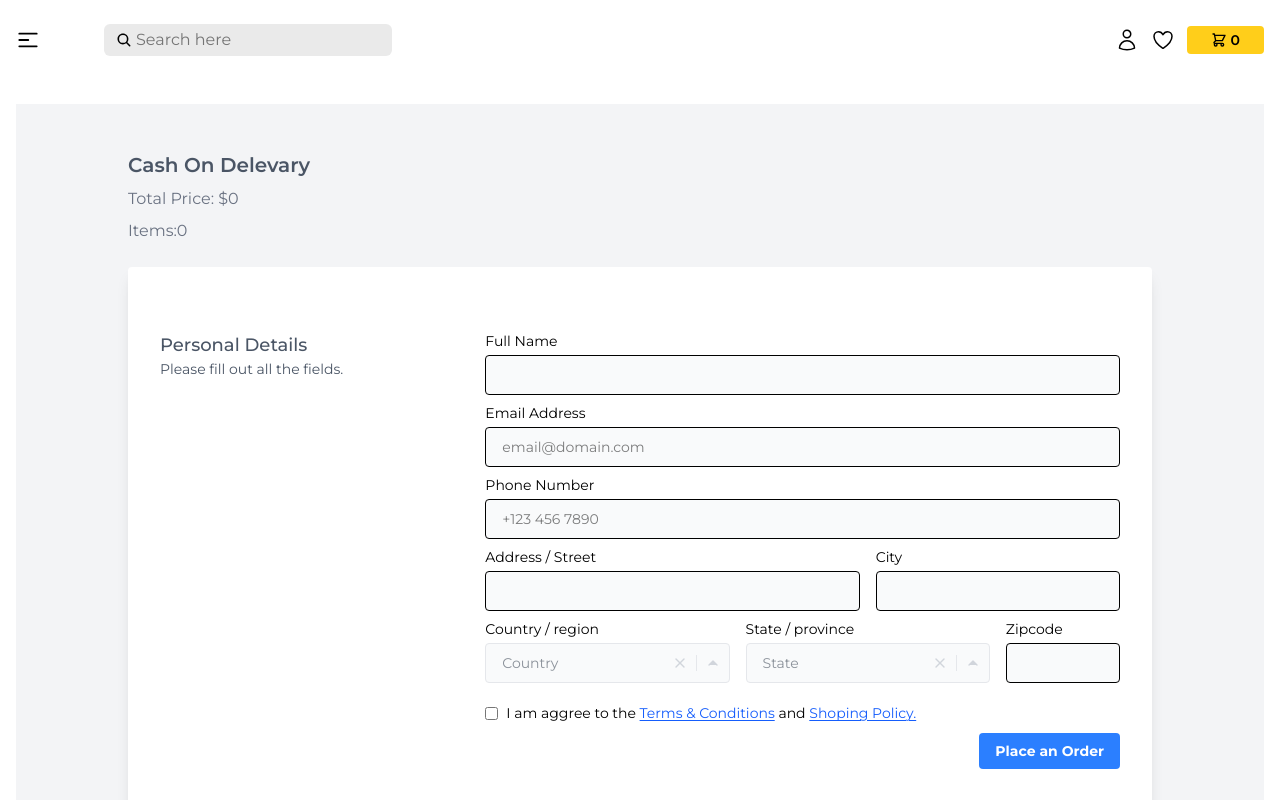
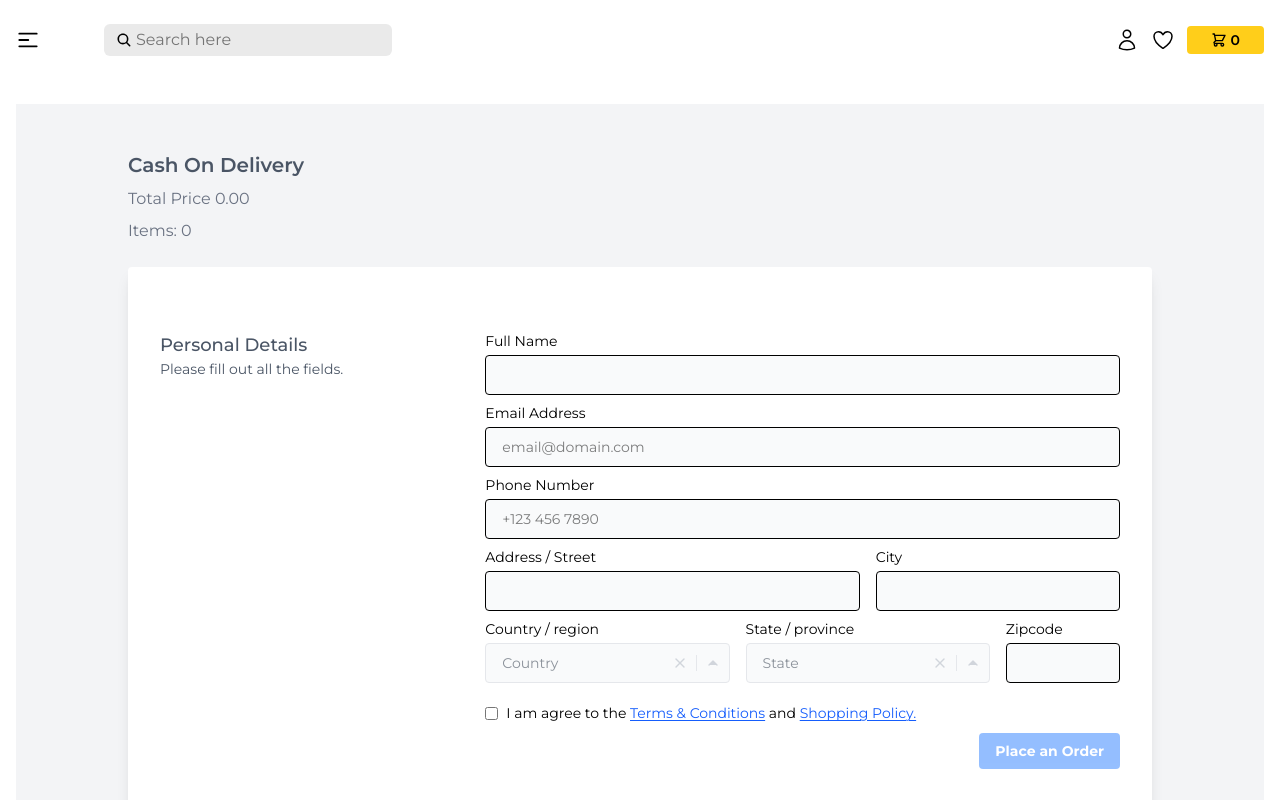
Before and after one commit to TrinadhM-dev/Online_Book_Store, a React (Vite) app in the folder client/: page /checkout in a window 1280 px wide. Shown: the top 800 px of the page. Built offline with nearby package versions, Linux system fonts and the light colour scheme.

Commit message:
some minor modifications

```diff
--- a/client/src/books/CheckOutPage.jsx
+++ b/client/src/books/CheckOutPage.jsx
@@ -1,22 +1,64 @@
-import React from 'react'
+import React, { useState } from 'react'
 import { Link } from 'react-router-dom'
+import { useSelector } from 'react-redux'
+import { useForm } from "react-hook-form"
 
 const CheckOutPage = () => {
+    const currentUser = true; // TODO : get user from auth context
+
+    const cartItems = useSelector(state => state.cart.cartItems);
+    const totalPrice = cartItems.reduce((acc, item) => acc + item.newPrice, 0).toFixed(2);
+    const [isChecked, setIsChecked] = useState(false);
+
+    /** Form Submission Bug Fix.... */
+    const { register, handleSubmit, watch, formState: { errors }, setValue } = useForm({
+        defaultValues: {
+            name: '',
+            phone: '',
+            address: '',
+            city: '',
+            country: '',
+            state: '',
+            zipcode: '',
+            checkbox: false
+        }
+    });
+    const handleCheckboxChange = (e) => {
+        setIsChecked(e.target.checked);
+        setValue("checkbox", e.target.checked);
+    };
+    const onSubmit = (data) => {
+        console.log("Form Submitted:", data);
+        const newOrder = {
+            //optional chaining is a mandtory while your targeting for objects..
+            name: data?.name,
+            email: currentUser?.email,
+            address:{
+                city:data?.city,
+                country:data?.country,
+                state:data?.state,
+                zipcode: data?.zipcode
+            },
+            phone : data?.phone,
+            productIds: cartItems.map(item => item?._id),
+            totalPrice :totalPrice
+        }
+        console.log(newOrder);
+
+    };
+
     return (
-<>
+        <section>
             <div className="min-h-screen p-6 bg-gray-100 flex items-center justify-center">
                 <div className="container max-w-screen-lg mx-auto">
                     <div>
                         <div>
-            <h2 className="font-semibold text-xl text-gray-600 mb-2">Cash On Delevary</h2>
-            <p className="text-gray-500 mb-2">Total Price: $0</p>
-            <p className="text-gray-500 mb-6">Items:0</p>
+                            <h2 className="font-semibold text-xl text-gray-600 mb-2">Cash On Delivery</h2>
+                            <p className="text-gray-500 mb-2">Total Price {totalPrice}</p>
+                            <p className="text-gray-500 mb-6">Items: {cartItems.length > 0 ? cartItems.length : 0}</p>
                         </div>
-
                         <div className="bg-white rounded shadow-lg p-4 px-4 md:p-8 mb-6">
-                    <form
-                    // onSubmit={handleSubmit(onSubmit)}
-
+                            <form onSubmit={handleSubmit(onSubmit)}
                                 className="grid gap-4 gap-y-2 text-sm grid-cols-1 lg:grid-cols-3 my-8">
                                 <div className="text-gray-600">
                                     <p className="font-medium text-lg">Personal Details</p>
@@ -27,38 +69,34 @@ const CheckOutPage = () => {
                                     <div className="grid gap-4 gap-y-2 text-sm grid-cols-1 md:grid-cols-5">
                                         <div className="md:col-span-5">
                                             <label htmlFor="full_name">Full Name</label>
-                                    <input
-
-                                        type="text" name="name" id="name" className="h-10 border mt-1 rounded px-4 w-full bg-gray-50"  />
+                                            <input className="h-10 border mt-1 rounded px-4 w-full bg-gray-50" {...register("name", { required: true })} type="text" id="name" />
                                         </div>
 
                                         <div className="md:col-span-5">
-                                    <label html="email">Email Address</label>
+                                            <label htmlFor="email">Email Address</label>
                                             <input
-
-                                        type="text" name="email" id="email" className="h-10 border mt-1 rounded px-4 w-full bg-gray-50"
+                                                type="email" name="email" id="email" className="h-10 border mt-1 rounded px-4 w-full bg-gray-50"
                                                 disabled
-                                        // defaultValue={currentUser?.email}
+                                                defaultValue={currentUser?.email || ""}
                                                 placeholder="email@domain.com" />
                                         </div>
                                         <div className="md:col-span-5">
                                             <label html="phone">Phone Number</label>
                                             <input
-
-                                        type="number" name="phone" id="phone" className="h-10 border mt-1 rounded px-4 w-full bg-gray-50" placeholder="+123 456 7890" />
+                                                {...register("phone", { required: true })} type="number" id="phone" className="h-10 border mt-1 rounded px-4 w-full bg-gray-50" placeholder="+123 456 7890" />
                                         </div>
 
                                         <div className="md:col-span-3">
                                             <label htmlFor="address">Address / Street</label>
                                             <input
-
-                                        type="text" name="address" id="address" className="h-10 border mt-1 rounded px-4 w-full bg-gray-50" placeholder="" />
+                                                {...register("address", { required: true })}
+                                                type="text" id="address" className="h-10 border mt-1 rounded px-4 w-full bg-gray-50" />
                                         </div>
 
                                         <div className="md:col-span-2">
                                             <label htmlFor="city">City</label>
                                             <input
-
+                                                {...register("city", { required: true })}
                                                 type="text" name="city" id="city" className="h-10 border mt-1 rounded px-4 w-full bg-gray-50" placeholder="" />
                                         </div>
 
@@ -66,8 +104,8 @@ const CheckOutPage = () => {
                                             <label htmlFor="country">Country / region</label>
                                             <div className="h-10 bg-gray-50 flex border border-gray-200 rounded items-center mt-1">
                                                 <input
-
-                                            name="country" id="country" placeholder="Country" className="px-4 appearance-none outline-none text-gray-800 w-full bg-transparent"  />
+                                                    {...register("country", { required: true })}
+                                                    name="country" id="country" placeholder="Country" className="px-4 appearance-none outline-none text-gray-800 w-full bg-transparent" />
                                                 <button tabIndex="-1" className="cursor-pointer outline-none focus:outline-none transition-all text-gray-300 hover:text-red-600">
                                                     <svg className="w-4 h-4 mx-2 fill-current" xmlns="http://www.w3.org/2000/svg" viewBox="0 0 24 24" stroke="currentColor" strokeWidth="2" strokeLinecap="round" strokeLinejoin="round">
                                                         <line x1="18" y1="6" x2="6" y2="18"></line>
@@ -84,9 +122,9 @@ const CheckOutPage = () => {
                                             <label htmlFor="state">State / province</label>
                                             <div className="h-10 bg-gray-50 flex border border-gray-200 rounded items-center mt-1">
                                                 <input
-
-                                        name="state" id="state" placeholder="State" className="px-4 appearance-none outline-none text-gray-800 w-full bg-transparent"  />
-                                        <button  className="cursor-pointer outline-none focus:outline-none transition-all text-gray-300 hover:text-red-600">
+                                                    {...register("state", { required: true })}
+                                                    name="state" id="state" placeholder="State" className="px-4 appearance-none outline-none text-gray-800 w-full bg-transparent" />
+                                                <button className="cursor-pointer outline-none focus:outline-none transition-all text-gray-300 hover:text-red-600">
                                                     <svg className="w-4 h-4 mx-2 fill-current" xmlns="http://www.w3.org/2000/svg" viewBox="0 0 24 24" stroke="currentColor" strokeWidth="2" strokeLinecap="round" strokeLinejoin="round">
                                                         <line x1="18" y1="6" x2="6" y2="18"></line>
                                                         <line x1="6" y1="6" x2="18" y2="18"></line>
@@ -101,15 +139,21 @@ const CheckOutPage = () => {
                                         <div className="md:col-span-1">
                                             <label htmlFor="zipcode">Zipcode</label>
                                             <input
-
+                                                {...register("zipcode", { required: true })}
                                                 type="text" name="zipcode" id="zipcode" className="transition-all flex items-center h-10 border mt-1 rounded px-4 w-full bg-gray-50" placeholder="" />
                                         </div>
 
                                         <div className="md:col-span-5 mt-3">
                                             <div className="inline-flex items-center">
                                                 <input
-                                        type="checkbox" name="billing_same" id="billing_same" className="form-checkbox" />
-                                        <label htmlFor="billing_same" className="ml-2 ">I am aggree to the <Link className='underline underline-offset-2 text-blue-600'>Terms & Conditions</Link> and <Link className='underline underline-offset-2 text-blue-600'>Shoping Policy.</Link></label>
+                                                    {...register("checkbox", { required: true })}
+                                                    type="checkbox"
+                                                    name="billing_same"
+                                                    id="billing_same"
+                                                    className="form-checkbox"
+                                                    onChange={handleCheckboxChange}
+                                                />
+                                                <label htmlFor="billing_same" className="ml-2 ">I am agree to the <Link className='underline underline-offset-2 text-blue-600'>Terms & Conditions</Link> and <Link className='underline underline-offset-2 text-blue-600'>Shopping Policy.</Link></label>
                                             </div>
                                         </div>
 
@@ -117,9 +161,14 @@ const CheckOutPage = () => {
 
                                         <div className="md:col-span-5 text-right">
                                             <div className="inline-flex items-end">
-                                        <button
-                                        // disabled={!isChecked}
-                                        className="bg-blue-500 hover:bg-blue-700 text-white font-bold py-2 px-4 rounded">Place an Order</button>
+                                                <button type='submit'
+                                                    disabled={!isChecked}
+                                                    className={`bg-blue-500 text-white font-bold py-2 px-4 rounded ${!isChecked ? 'opacity-50 cursor-not-allowed' : 'hover:bg-blue-700'
+                                                        }`}>
+                                                    Place an Order
+                                                </button>
+
+
                                             </div>
                                         </div>
 
@@ -135,7 +184,7 @@ const CheckOutPage = () => {
 
                 </div>
             </div>
-</>
+        </section>
     )
 }
 
```
Lines whose indentation alone changed are shown as unchanged.
